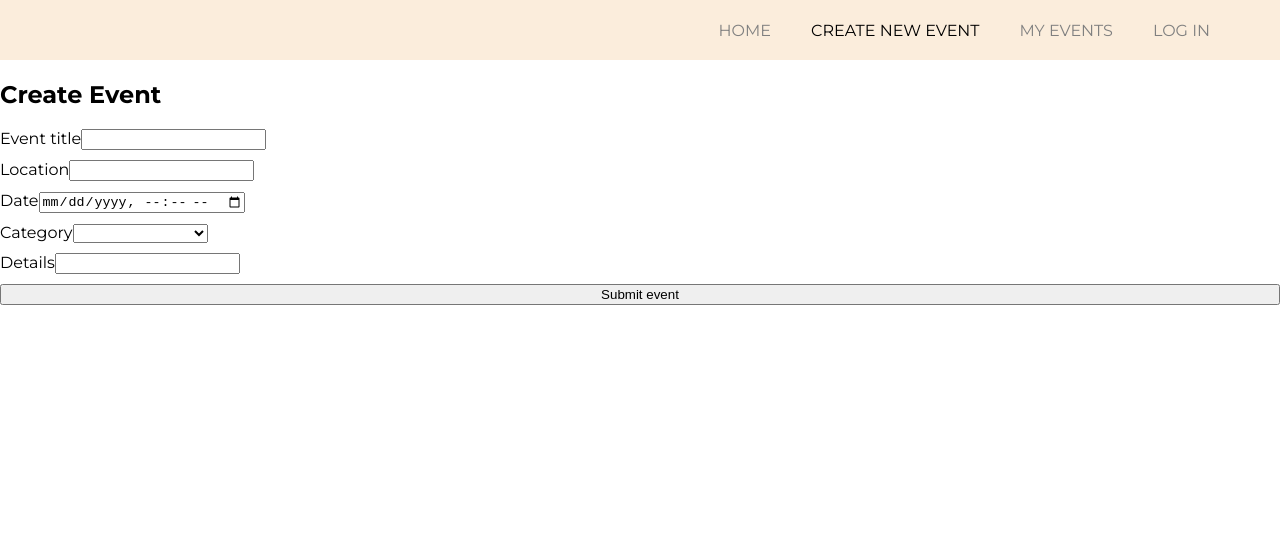
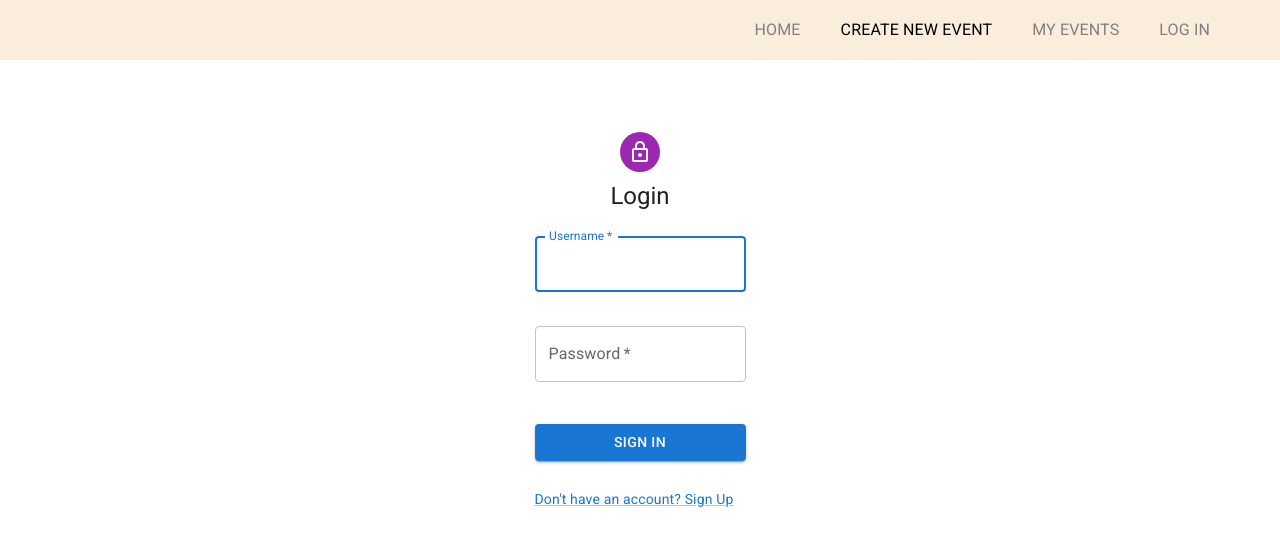
Before and after one commit to mistscale/final-project, a React (Create React App) app in the folder frontend/: page /neweventform in a window 1280 px wide. Shown: the top 546 px of the page. Built offline with nearby package versions, Linux system fonts and the light colour scheme.

Commit message:
styled neweventform

```diff
--- a/frontend/src/pages/NewEventForm.js
+++ b/frontend/src/pages/NewEventForm.js
@@ -1,21 +1,42 @@
-import React, { useState } from 'react';
-import { EVENT_URL } from 'utils/urls';
+import React, { useState, useEffect } from 'react';
+import { useDispatch, useSelector, batch } from 'react-redux';
 import { useNavigate } from 'react-router-dom';
+import { API_URL } from 'utils/urls';
+import "../index.css"
 import user from 'reducers/user';
-import { useSelector } from 'react-redux';
 
-const NewEventForm = () => {
-	const [title, setTitle] = useState('');
-	const [date, setDate] = useState('');
-	const [location, setLocation] = useState('');
-	const [category, setCategory] = useState('');
-	const [details, setDetails] = useState('');
+import Avatar from '@mui/material/Avatar';
+import Button from '@mui/material/Button';
+import CssBaseline from '@mui/material/CssBaseline';
+import TextField from '@mui/material/TextField';
+import Link from '@mui/material/Link';
+import Grid from '@mui/material/Grid';
+import Box from '@mui/material/Box';
+import LockOutlinedIcon from '@mui/icons-material/LockOutlined';
+import Typography from '@mui/material/Typography';
+import Container from '@mui/material/Container';
+import { createTheme, ThemeProvider } from '@mui/material/styles';
+import Alert from '@mui/material/Alert';
 
+const Login = () => {
+    const [username, setUsername] = useState('');
+    const [password, setPassword] = useState('');
+    const [errorMessage, setErrorMessage] = useState(null);
+
+    const [mode, setMode] = useState('login');
+    const theme = createTheme();
+
+    const dispatch = useDispatch();
+    const navigate = useNavigate();
     const accessToken = useSelector((store) => store.user.accessToken);
 
-	const userId = useSelector((store) => store.user.userId)
 
-	const navigate = useNavigate();
+    useEffect(() => {
+        if (accessToken) {
+            //navigate('/myevents');
+            navigate('/neweventform');
+        }
+    }, [accessToken]);
 
     const onFormSubmit = (event) => {
         event.preventDefault();
@@ -24,86 +45,104 @@
             method: 'POST',
             headers: {
                 'Content-Type': 'application/json',
-				Authorization:
-					accessToken,
             },
-			body: JSON.stringify({
-				title: title,
-				date: date,
-				location: location,
-				category: category,
-				details: details,
-				user: userId
-			}),
+            body: JSON.stringify({ username: username, password: password }),
         };
-		fetch(EVENT_URL, options)
+
+        fetch(API_URL(mode), options)
             .then((res) => res.json())
             .then((data) => {
-				// window.location.reload()
-				navigate('/myevents');
+                if (data.success) {
+                    batch(() => {
+                        dispatch(user.actions.setUserId(data.userId));
+                        dispatch(user.actions.setAccessToken(data.accessToken));
+                        dispatch(user.actions.setUserName(data.username));
+                        dispatch(user.actions.setError(null));
+                        setErrorMessage(null);
+                    });
+                } else {
+                    batch(() => {
+                        dispatch(user.actions.setError(data.response));
+                        dispatch(user.actions.setUserId(null));
+                        dispatch(user.actions.setAccessToken(null));
+                        dispatch(user.actions.setUserName(null));
+                        setErrorMessage(data.response);
+                    });
+                }
             });
     };
 
     return (
-		<section>
-			<h1>Create Event</h1>
-			<form onSubmit={onFormSubmit}>
-				<label>
-					Event title
-					<input
-						name='title'
-						type='text'
-						value={title}
+        <>
+            <ThemeProvider theme={theme}>
+                <Container component="main" maxWidth="xs">
+                    <CssBaseline />
+                    <Box
+                        sx={{
+                            marginTop: 8,
+                            display: 'flex',
+                            flexDirection: 'column',
+                            alignItems: 'center',
+                        }}
+                    >
+                        <Avatar sx={{ m: 1, bgcolor: 'secondary.main' }}>
+                            <LockOutlinedIcon />
+                        </Avatar>
+                        <Typography component="h1" variant="h5">
+                            Login
+                        </Typography>
+                        <Box component="form" onSubmit={onFormSubmit} noValidate sx={{ mt: 1 }}>
+                            <TextField
+                                margin="normal"
                                 required
-						onChange={(e) => setTitle(e.target.value)}
+                                fullWidth
+                                id="username"
+                                label="Username"
+                                name="username"
+                                autoComplete="username"
+                                value={username}
+                                onChange={(e) => setUsername(e.target.value)}
+                                autoFocus
                             />
-				</label>
-				<label>
-					Location
-					<input
-						name='location'
-						type='text'
-						value={location}
+                            <TextField
+                                margin="normal"
                                 required
-						onChange={(e) => setLocation(e.target.value)}
+                                fullWidth
+                                name="password"
+                                label="Password"
+                                type="password"
+                                id="password"
+                                autoComplete="current-password"
+                                value={password}
+                                onChange={(e) => setPassword(e.target.value)}
                             />
-				</label>
-				<label>
-					Date
-					<input
-						name='date'
-						type='datetime-local'
-						value={date}
-						required
-						onChange={(e) => setDate(e.target.value)}
-					/>
-				</label>
-				<label>
-					Category
-					<select
-						value={category}
-						onChange={(e) => setCategory(e.target.value)}
+
+                            <Button
+                                type="submit"
+                                fullWidth
+                                variant="contained"
+                                sx={{ mt: 3, mb: 2 }}
                             >
-						<option value='N/A'></option>
-						<option value="Kid's birthday party">Kid's birthday party</option>
-						<option value='After work'>After work</option>
-						<option value='Party'>Party</option>
-					</select>
-				</label>
-				<label>
-					Details
-					<input
-						name='details'
-						type='text'
-						value={details}
-						required
-						onChange={(e) => setDetails(e.target.value)}
-					/>
-				</label>
-				<button type='submit'>Submit event</button>
-			</form>
-		</section>
+                                Sign In
+                            </Button>
+                            <Grid container>
+                                <Grid item>
+                                    <Link href="/signup" variant="body2">
+                                        {"Don't have an account? Sign Up"}
+                                    </Link>
+                                </Grid>
+                            </Grid>
+
+                        </Box>
+                    </Box>
+                    {errorMessage !== null && (
+          <Alert severity="error">{errorMessage}</Alert>
+        )}
+                </Container>
+            </ThemeProvider>
+
+        </>
     );
-};
+}
 
-export default NewEventForm;
+export default Login;
```
Lines whose indentation alone changed are shown as unchanged.
